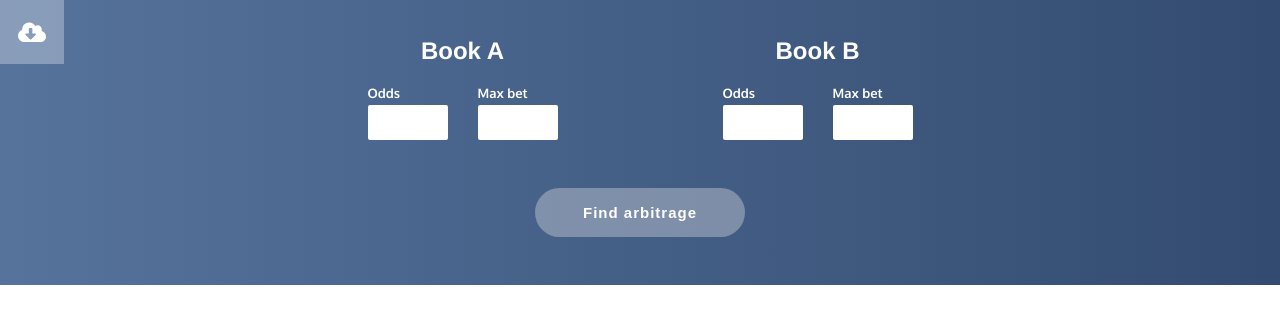
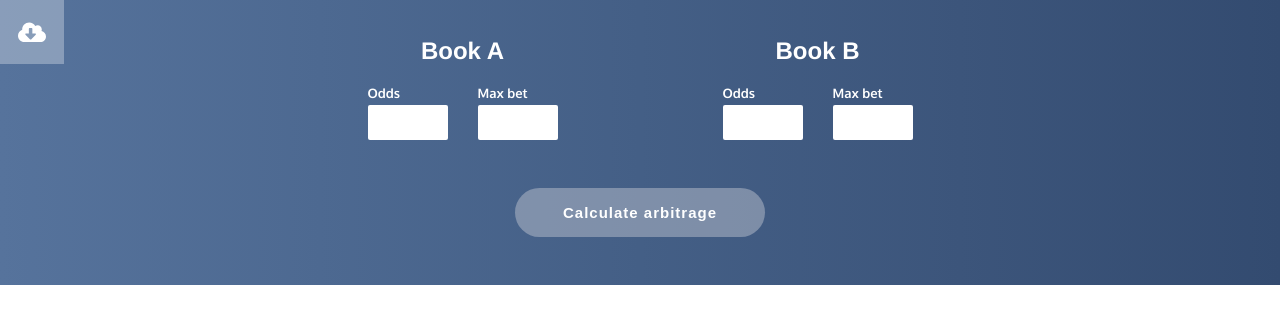
Before and after one commit to sumonst21/oa, a Vue app: page / in a window 1280 px wide. Shown: the top 324 px of the page. Built offline with nearby package versions, Linux system fonts and the light colour scheme.

Commit message:
copy change

```diff
--- a/src/App.vue
+++ b/src/App.vue
@@ -44,7 +44,7 @@
                 </div>
             </div>
             <div class="flex-center button-wrap">
-                <button class="btn" type="submit" name="button">Find arbitrage</button>
+                <button class="btn" type="submit" name="button">Calculate arbitrage</button>
             </div>
         </form>
 
```
